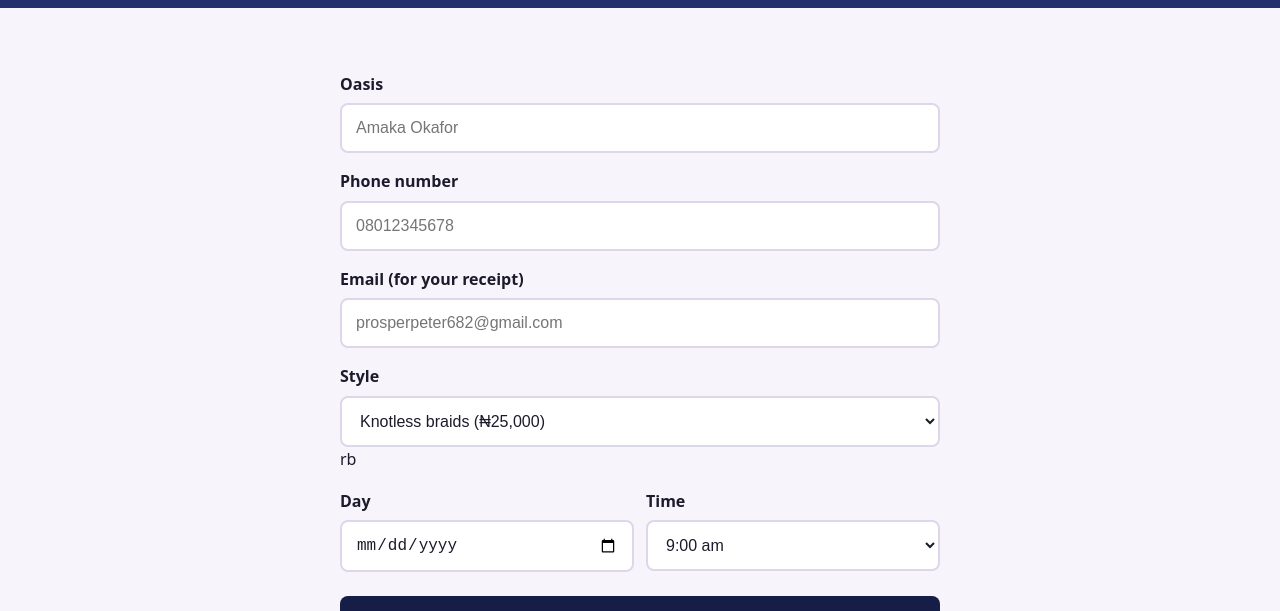
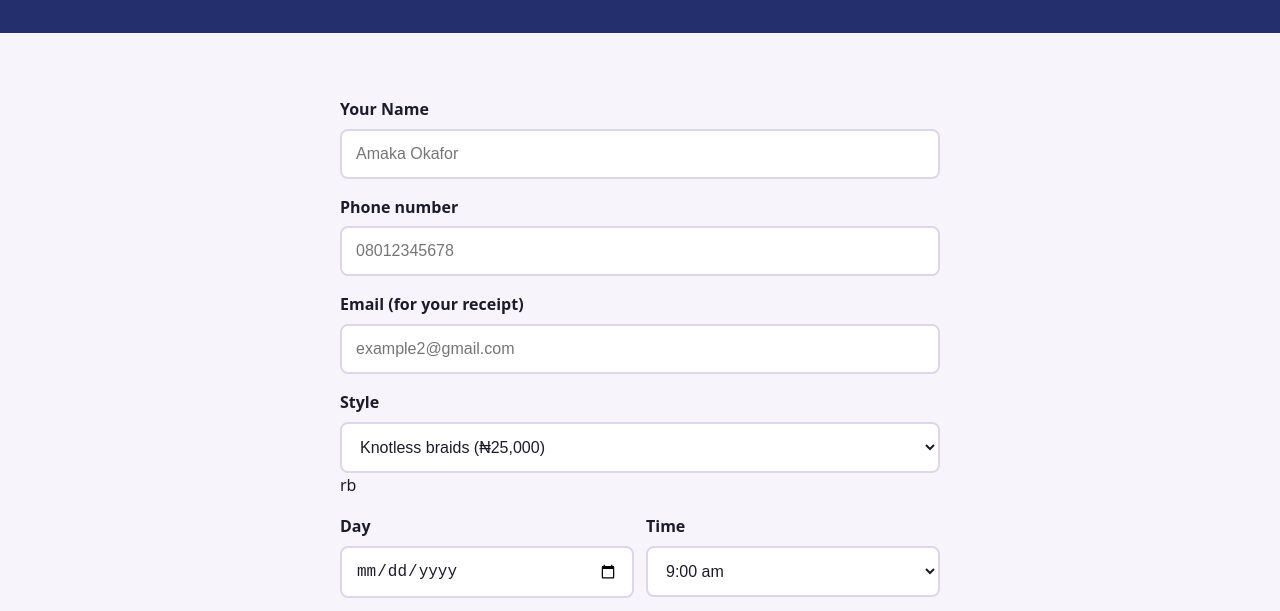
Before and after one commit to prosperpeter682-cyber/Website, a plain HTML site: page book.html in a window 1280 px wide. Shown: the part 189-800 px from the top of the page. Drawn offline with Linux system fonts and the light colour scheme.

Commit message:
Update book.html

```diff
--- a/book.html
+++ b/book.html
@@ -1,4 +1,4 @@
-<!DOCTYPE html>
+x<!DOCTYPE html>
 <html lang="en">
 <head>
 <meta charset="UTF-8">
@@ -32,14 +32,14 @@
 
                                                           <!-- The booking form. There is no <form> tag: the button runs the JavaScript below. -->
                                                                 <div id="booking">
-                                                                        <label for="name">Oasis</label>
+                                                                        <label for="name">Your Name</label>
                                                                                 <input id="name" type="text" autocomplete="name" placeholder="Amaka Okafor">
 
                                                                                         <label for="phone">Phone number</label>
                                                                                                 <input id="phone" type="tel" autocomplete="tel" placeholder="08012345678">
 
                                                                                                         <label for="email">Email (for your receipt)</label>
-                                                                                                                <input id="email" type="email" autocomplete="email" placeholder="prosperpeter682@gmail.com">
+                                                                                                                <input id="email" type="email" autocomplete="email" placeholder="example2@gmail.com">
 
                                                                                                                         <label for="service">Style</label>
                                                                                                                                 <select id="service">
```
